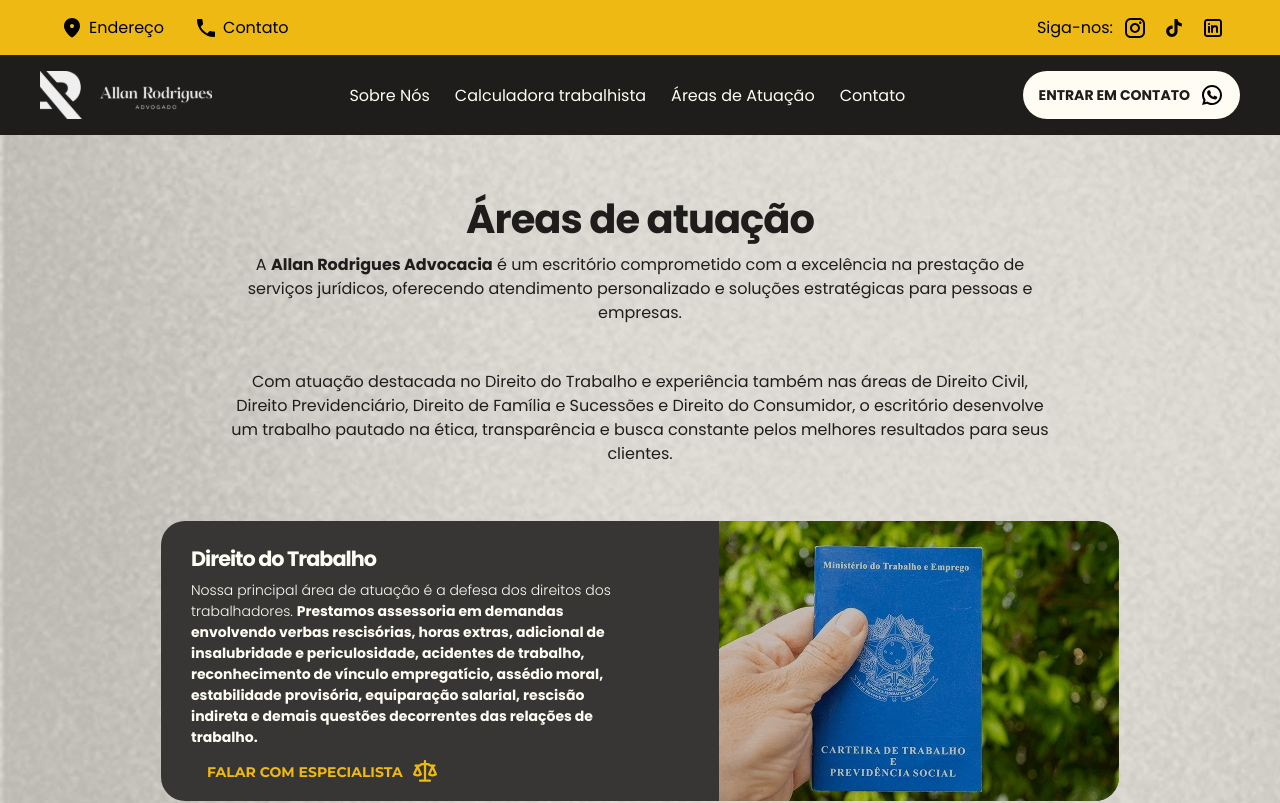
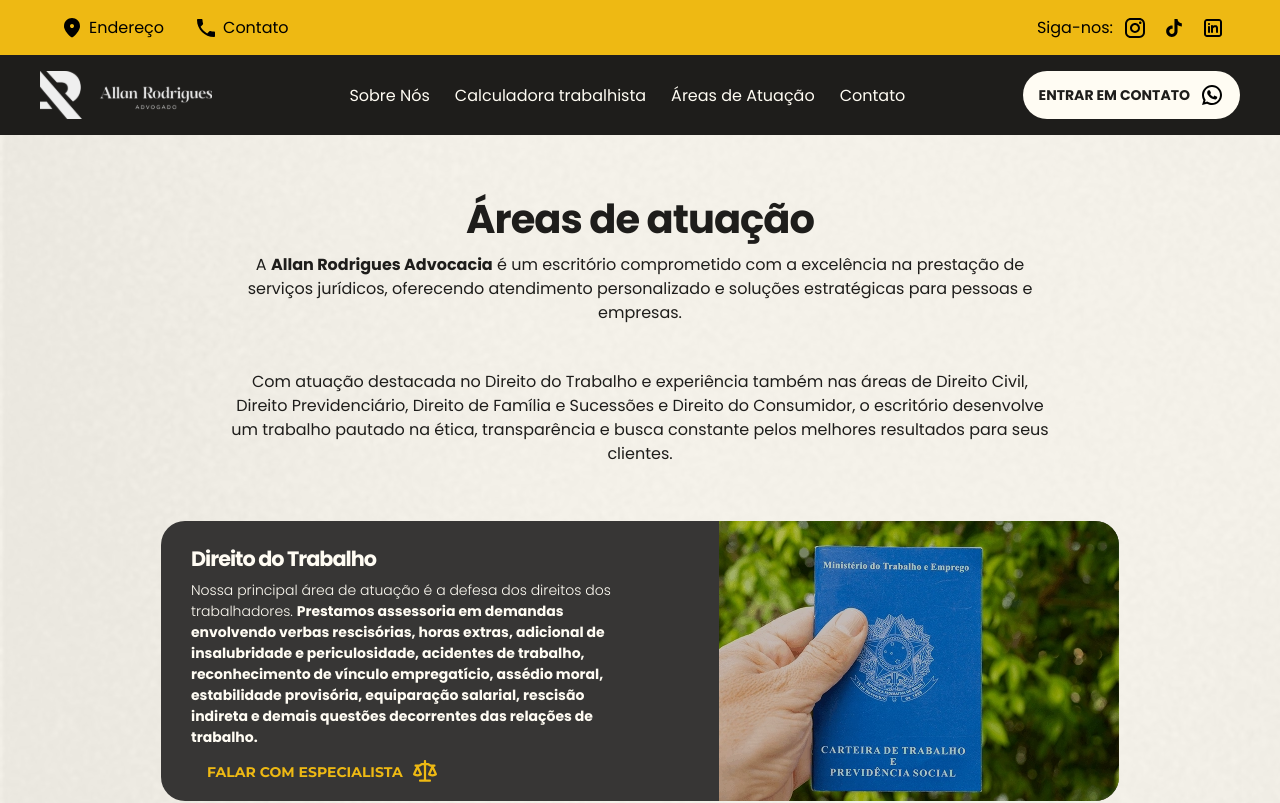
Before and after one commit to Gabrielbrta/site-adv-allan, an Angular app: page /areas-de-atuacao in a window 1280 px wide. Shown: the top 803 px of the page. Built offline with nearby package versions, Linux system fonts and the light colour scheme.

Commit message:
fix: ajuste background areas de atuação

```diff
--- a/src/app/features/areas-de-atuacao/areas-de-atuacao.component.scss
+++ b/src/app/features/areas-de-atuacao/areas-de-atuacao.component.scss
@@ -12,6 +12,7 @@
         width: 100%;
         height: 100%;
         background-image: url('/images/overlay-diferentials.webp');
+        opacity: .3;
         background-repeat: no-repeat;
         background-size: cover;
         z-index: 5;
```
